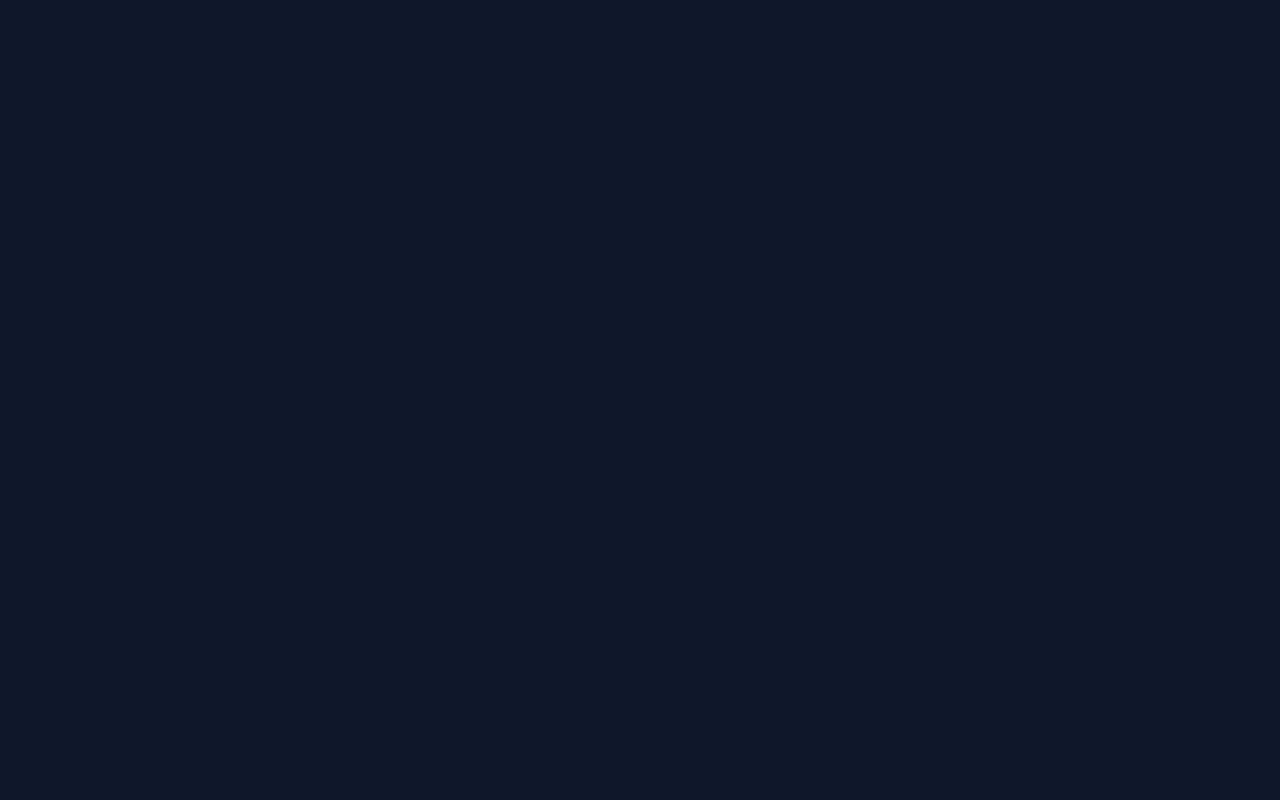
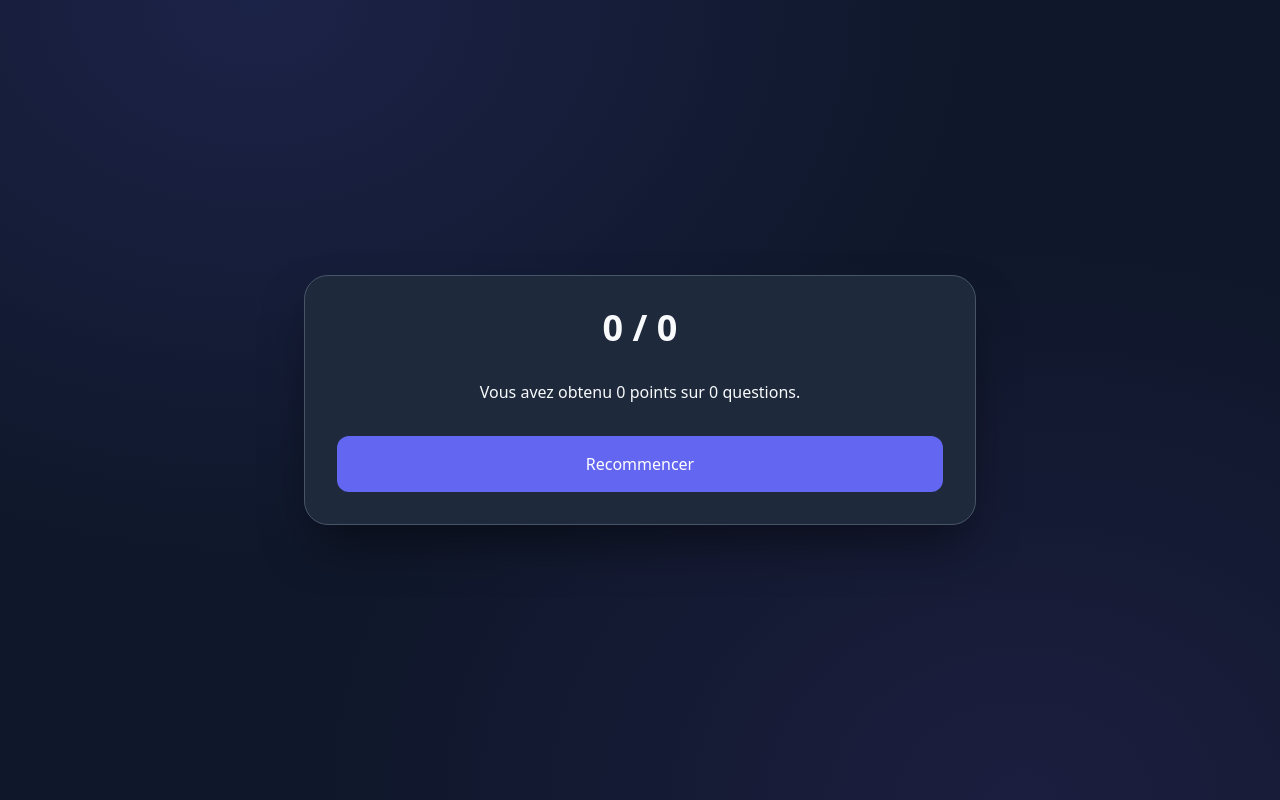
Before and after one commit to Okinest/Quizzly, a React (Vite) app: page /results in a window 1280 px wide. Before the commit this address had no page. Built offline with nearby package versions, Linux system fonts and the light colour scheme.

Commit message:
Add EndScreen component and update routing in App. Enhance QuizScreen to navigate to results with score on completion.

```diff
--- a/src/App.tsx
+++ b/src/App.tsx
@@ -2,6 +2,7 @@ import "./styles/index.css";
 import { BrowserRouter, Routes, Route } from "react-router";
 import StartScreen from "./components/pages/StartScreen";
 import QuizScreen from "./components/pages/QuizScreen";
+import EndScreen from "./components/pages/EndScreen";
 
 export function App() {
   return (
@@ -9,6 +10,7 @@ export function App() {
       <Routes>
         <Route path="/" element={<StartScreen />} />
         <Route path="/quiz" element={<QuizScreen />} />
+        <Route path="/results" element={<EndScreen />} />
       </Routes>
     </BrowserRouter>
   );
--- /dev/null
+++ b/src/components/pages/EndScreen.tsx
@@ -0,0 +1,28 @@
+import { useLocation, useNavigate } from "react-router";
+import { ButtonMenu } from "../ui/Button";
+
+export default function EndScreen() {
+    const location = useLocation();
+    const navigate = useNavigate();
+
+    const score: number = location.state?.score ?? 0;
+    const totalQuestions: number = location.state?.totalQuestions ?? 0;
+
+    const handleRestart = () => {
+        navigate("/");
+    };
+
+    return (
+        <div className="gradient-bg min-h-screen flex items-center justify-center p-4">
+            <div className="card w-full max-w-2xl p-8">
+                <h1 className="text-4xl font-bold text-center mb-8">
+                    {score} / {totalQuestions}
+                </h1>
+                <p className="text-center text-muted mb-8">
+                    Vous avez obtenu {score} points sur {totalQuestions} questions.
+                </p>
+                <ButtonMenu label="Recommencer" onClick={handleRestart} />
+            </div>
+        </div>
+    );
+}
--- a/src/components/pages/QuizScreen.tsx
+++ b/src/components/pages/QuizScreen.tsx
@@ -33,10 +33,25 @@ export default function QuizScreen() {
 
     const handleTimeUp = () => {
         if (isLastQuestion) {
-            // TODO: naviguer vers l'écran de résultats
-            return;
+            navigate("/results", { state: { score, totalQuestions: questions.length } });
+        } else {
+            setCurrentIndex(prev => prev + 1);
         }
-        setCurrentIndex(prev => prev + 1);
+    };
+
+    const handleAnswer = (answer: string) => {
+        const isCorrect = answer === currentQuestion.correct_answer;
+        const newScore = isCorrect ? score + 1 : score;
+
+        if (isCorrect) {
+            setScore(newScore);
+        }
+
+        if (isLastQuestion) {
+            navigate("/results", { state: { score: newScore, totalQuestions: questions.length } });
+        } else {
+            setCurrentIndex(prev => prev + 1);
+        }
     };
 
     return (
@@ -64,16 +79,10 @@ export default function QuizScreen() {
                         <ButtonAnswer
                             key={answer}
                             label={decodeHtml(answer)}
-                            onClick={() => {
-                                if (answer === currentQuestion.correct_answer) {
-                                    setScore(prev => prev + 1);
-                                }
-                                setCurrentIndex(prev => isLastQuestion ? prev : prev + 1);
-                            }}
+                            onClick={() => handleAnswer(answer)}
                         />
                     ))}
                 </div>
-                <p className="text-center text-muted mt-4">Score: {score}</p>
             </div>
         </div>
     );
--- /dev/null
+++ b/src/types/end-screen.ts
@@ -0,0 +1,5 @@
+export type EndScreenProps = {
+    score: number;
+    totalQuestions: number;
+    onRestart: () => void;
+}
```
